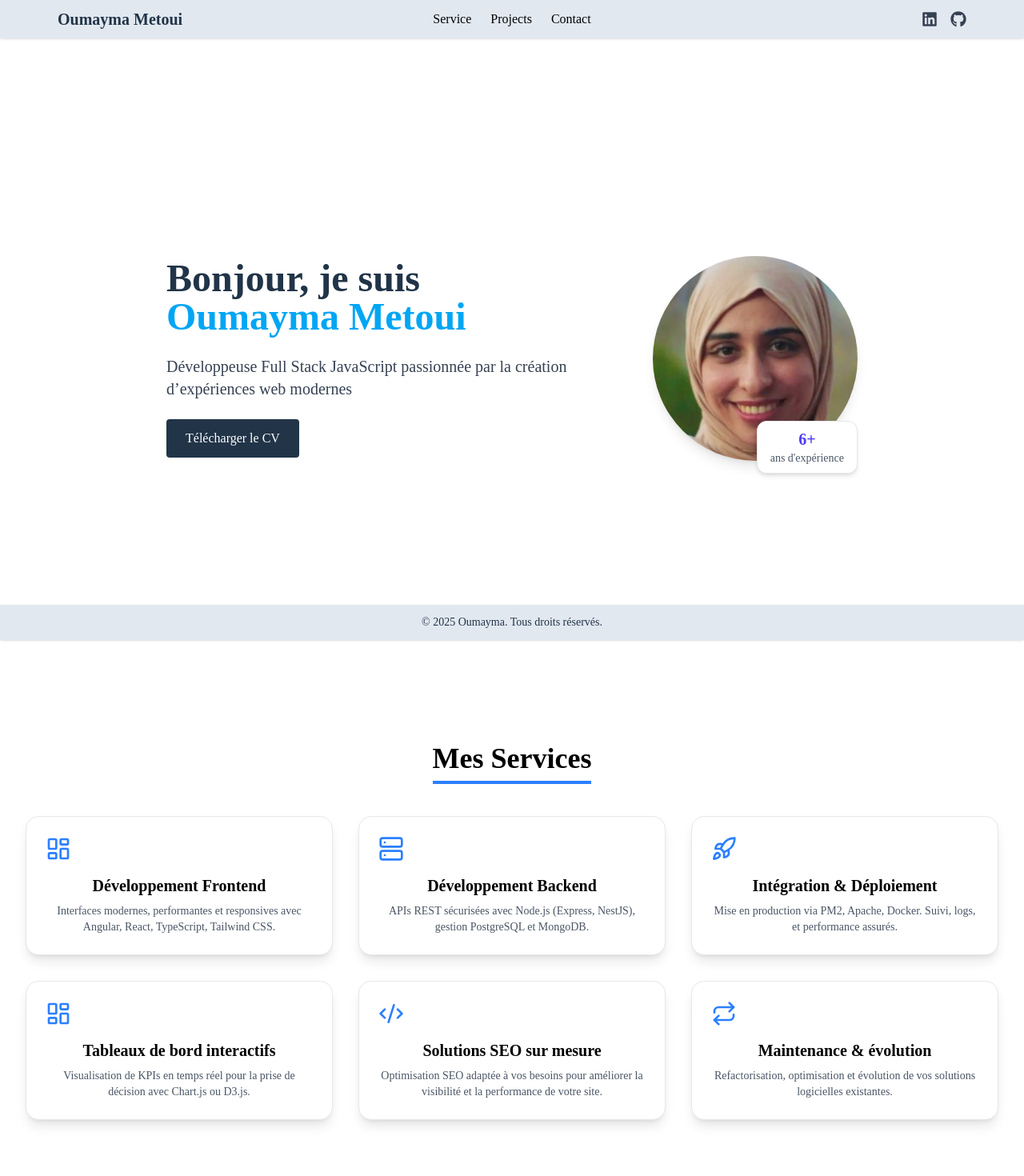
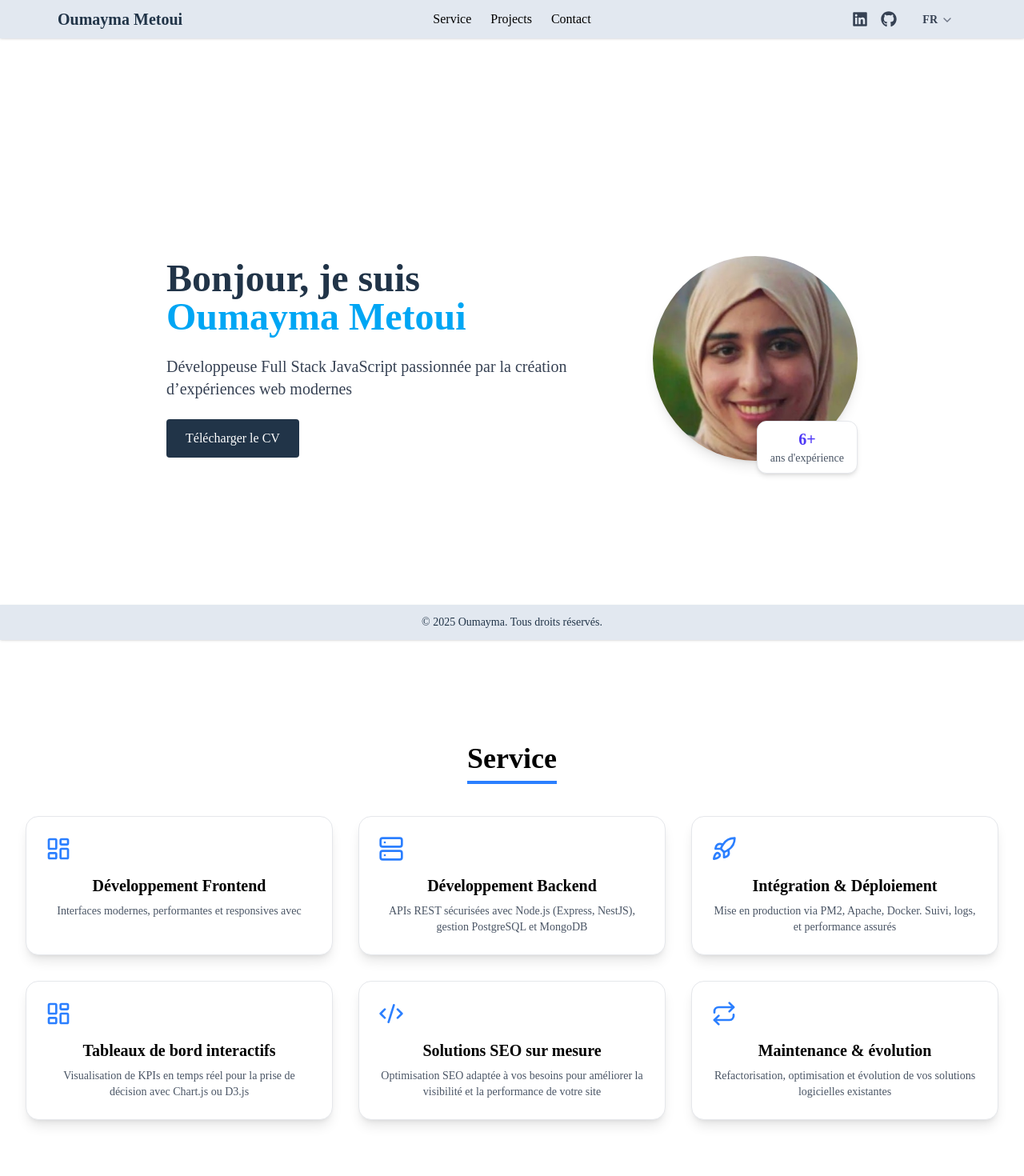
Before and after one commit to oumayma26/oumayma-metoui-portefolio, a React (Vite) app: page / in a window 1280 px wide. Shown: the top 1470 px of the page at 80% size. Built offline with nearby package versions, Linux system fonts and the light colour scheme.

Commit message:
Force rebuild and show language

```diff
--- a/src/components/LanguageSelector.jsx
+++ b/src/components/LanguageSelector.jsx
@@ -1,20 +1,61 @@
+import { useState, useRef, useEffect } from 'react';
 import { useTranslation } from 'react-i18next';
+import { ChevronDown } from 'lucide-react';
 
 export default function LanguageSelector() {
   const { i18n } = useTranslation();
+  const [open, setOpen] = useState(false);
+  const ref = useRef(null);
 
-  const handleChange = (e) => {
-    i18n.changeLanguage(e.target.value);
+  const languages = [
+    { code: 'en', label: 'English' },
+    { code: 'fr', label: 'Français' },
+  ];
+
+  const selectedLang = languages.find(l => l.code === i18n.language) || languages[0];
+
+  const handleChange = (code) => {
+    i18n.changeLanguage(code);
+    setOpen(false);
   };
 
+  useEffect(() => {
+    function handleClickOutside(event) {
+      if (ref.current && !ref.current.contains(event.target)) {
+        setOpen(false);
+      }
+    }
+    document.addEventListener('mousedown', handleClickOutside);
+    return () => document.removeEventListener('mousedown', handleClickOutside);
+  }, []);
+
   return (
-    <select
-      onChange={handleChange}
-      value={i18n.language}
-      className="bg-transparent text-sm border-none focus:outline-none cursor-pointer"
-    >
-      <option value="en">EN</option>
-      <option value="fr">FR</option>
-    </select>
+    <div className="relative inline-block text-left" ref={ref}>
+      <button
+        onClick={() => setOpen(!open)}
+        className="inline-flex items-center gap-1 px-4 py-1.5 rounded-full bg-transparent text-gray-700 dark:text-gray-200 text-sm font-semibold hover:bg-gray-100 dark:hover:bg-gray-800 focus:outline-none focus:ring-2 focus:ring-sky-500 transition"
+        aria-haspopup="true"
+        aria-expanded={open}
+      >
+        <span>{selectedLang.code.toUpperCase()}</span>
+        <ChevronDown size={16} className="text-gray-500 dark:text-gray-400" />
+      </button>
+
+      {open && (
+        <ul className="absolute right-0 mt-1 w-24 rounded-md bg-white dark:bg-gray-900 border border-gray-200 dark:border-gray-700 shadow-sm ring-1 ring-black ring-opacity-5 focus:outline-none z-50">
+          {languages.map((lang) => (
+            <li
+              key={lang.code}
+              onClick={() => handleChange(lang.code)}
+              className={`cursor-pointer select-none px-4 py-2 text-center text-sm text-gray-700 dark:text-gray-300 hover:bg-sky-100 dark:hover:bg-sky-700 ${
+                i18n.language === lang.code ? 'font-semibold text-sky-600 dark:text-sky-400' : ''
+              }`}
+            >
+              {lang.code.toUpperCase()}
+            </li>
+          ))}
+        </ul>
+      )}
+    </div>
   );
 }
--- a/src/layout/Navbar.jsx
+++ b/src/layout/Navbar.jsx
@@ -1,19 +1,20 @@
 import { useState } from "react";
-import { FaLinkedin, FaGithub, FaFilePdf, FaSun, FaEnvelope } from "react-icons/fa";
+import { FaLinkedin, FaGithub } from "react-icons/fa";
 import hamburger from "../assets/hamburger.svg";
 import close from "../assets/close.svg";
 import Button from "../components/Button";
-import LanguageSelector from "../components/LanguageSelector"
-
-const menuItems = [
-  // { label: "Accueil", href: "#home" },
-  { label: "Service", href: "#services" },
-  { label: "Projects", href: "#projects" },
-  { label: "Contact", href: "#contact" },
-];
+import LanguageSelector from "../components/LanguageSelector";
+import { useTranslation } from "react-i18next";
 
 export default function Navbar() {
   const [showMenu, setShowMenu] = useState(false);
+  const { t } = useTranslation();
+
+  const menuItems = [
+    { label: t("Service"), href: "#services" },
+    { label: t("Projects"), href: "#projects" },
+    { label: t("Contact"), href: "#contact" },
+  ];
 
   const renderMenuItems = () =>
     menuItems.map(({ label, href }) => (
@@ -37,14 +38,21 @@ export default function Navbar() {
         </ul>
 
         <div className="absolute right-0 hidden sm:flex items-center gap-4 text-xl text-gray-700 px-2">
-            {/* <a href="#" > <FaSun /> </a> */}
-          <Button href="https://linkedin.com/in/oumayma-metoui-9506412a5" ><FaLinkedin /></Button>
-          <Button href="https://github.com/oumayma26" ><FaGithub /></Button>
-          {/* <LanguageSelector /> */}
+          <Button href="https://linkedin.com/in/oumayma-metoui-9506412a5">
+            <FaLinkedin />
+          </Button>
+          <Button href="https://github.com/oumayma26">
+            <FaGithub />
+          </Button>
+          <LanguageSelector />
         </div>
 
         {/* === Bouton burger - mobile === */}
-        <button onClick={() => setShowMenu(!showMenu)} className="sm:hidden ml-auto" aria-label="Toggle menu">
+        <button
+          onClick={() => setShowMenu(!showMenu)}
+          className="sm:hidden ml-auto"
+          aria-label="Toggle menu"
+        >
           <img className="w-5" src={showMenu ? close : hamburger} alt="menu" />
         </button>
       </div>
--- a/src/i18n.js
+++ b/src/locales/i18n.js
@@ -3,8 +3,8 @@ import i18n from 'i18next';
 import { initReactI18next } from 'react-i18next';
 import LanguageDetector from 'i18next-browser-languagedetector';
 
-import translationEN from './locales/i18n/en.json';
-import translationFR from './locales/i18n/fr.json';
+import translationEN from './i18n/en.json';
+import translationFR from './i18n/fr.json';
 
 const resources = {
   en: { translation: translationEN },
--- a/src/locales/i18n/en.json
+++ b/src/locales/i18n/en.json
@@ -1,4 +1,32 @@
 {
   "Bonjour, je suis": "Hello, I am",
-  "Développeuse Full Stack JavaScript passionnée par la création d’expériences web modernes": "Full Stack JavaScript developer passionate about creating modern web experiences"
+  "Développeuse Full Stack JavaScript passionnée par la création d’expériences web modernes": "Full Stack JavaScript Developer passionate about creating modern web experiences",
+  "ans d'expérience": "years of experience",
+  "Télécharger le CV": "Download CV",
+  "Service": "Service",
+  "Projects": "Projects",
+  "Contact": "Contact",
+  "Développement Frontend": "Frontend Development",
+  "Interfaces modernes, performantes et responsives avec": "Modern, high-performance, and responsive interfaces with",
+  "Développement Backend": "Backend Development",
+  "APIs REST sécurisées avec Node.js (Express, NestJS), gestion PostgreSQL et MongoDB": "Secure REST APIs with Node.js (Express, NestJS), PostgreSQL and MongoDB management",
+  "Intégration & Déploiement": "Integration & Deployment",
+  "Mise en production via PM2, Apache, Docker. Suivi, logs, et performance assurés": "Production deployment via PM2, Apache, Docker. Monitoring, logging, and performance ensured",
+  "Tableaux de bord interactifs": "Interactive Dashboards",
+  "Visualisation de KPIs en temps réel pour la prise de décision avec Chart.js ou D3.js": "Real-time KPI visualization for decision-making using Chart.js or D3.js",
+  "Solutions SEO sur mesure": "Custom SEO Solutions",
+  "Optimisation SEO adaptée à vos besoins pour améliorer la visibilité et la performance de votre site": "SEO optimization tailored to your needs to improve your site's visibility and performance",
+  "Maintenance & évolution": "Maintenance & Evolution",
+  "Refactorisation, optimisation et évolution de vos solutions logicielles existantes": "Refactoring, optimization, and evolution of your existing software solutions",
+  "Mes projets": "My Projects",
+  "Démo": "Demo",
+  "Adresse": "Address",
+  "Téléphone": "Phone",
+  "Email": "Email",
+  "Nom": "Name",
+  "Sujet": "Subject",
+  "Message": "Message",
+  "Envoyer": "Send",
+  "Tous droits réservés": "All rights reserved",
+  "Merci ! Votre message a été envoyé": "Thank you! Your message has been sent"
 }
--- a/src/locales/i18n/fr.json
+++ b/src/locales/i18n/fr.json
@@ -1,4 +1,32 @@
 {
   "Bonjour, je suis": "Bonjour, je suis",
-  "Développeuse Full Stack JavaScript passionnée par la création d’expériences web modernes": "Développeuse Full Stack JavaScript passionnée par la création d’expériences web modernes"
+  "Développeuse Full Stack JavaScript passionnée par la création d’expériences web modernes": "Développeuse Full Stack JavaScript passionnée par la création d’expériences web modernes",
+  "ans d'expérience": "ans d'expérience",
+  "Télécharger le CV": "Télécharger le CV",
+  "Service": "Service",
+  "Projects": "Projects",
+  "Contact": "Contact",
+  "Développement Frontend": "Développement Frontend",
+  "Interfaces modernes, performantes et responsives avec": "Interfaces modernes, performantes et responsives avec",
+  "Développement Backend": "Développement Backend",
+  "APIs REST sécurisées avec Node.js (Express, NestJS), gestion PostgreSQL et MongoDB": "APIs REST sécurisées avec Node.js (Express, NestJS), gestion PostgreSQL et MongoDB",
+  "Intégration & Déploiement": "Intégration & Déploiement",
+  "Mise en production via PM2, Apache, Docker. Suivi, logs, et performance assurés": "Mise en production via PM2, Apache, Docker. Suivi, logs, et performance assurés",
+  "Tableaux de bord interactifs": "Tableaux de bord interactifs",
+  "Visualisation de KPIs en temps réel pour la prise de décision avec Chart.js ou D3.js": "Visualisation de KPIs en temps réel pour la prise de décision avec Chart.js ou D3.js",
+  "Solutions SEO sur mesure": "Solutions SEO sur mesure",
+  "Optimisation SEO adaptée à vos besoins pour améliorer la visibilité et la performance de votre site": "Optimisation SEO adaptée à vos besoins pour améliorer la visibilité et la performance de votre site",
+  "Maintenance & évolution": "Maintenance & évolution",
+  "Refactorisation, optimisation et évolution de vos solutions logicielles existantes": "Refactorisation, optimisation et évolution de vos solutions logicielles existantes",
+  "Mes projets": "Mes projets",
+  "Démo": "Démo",
+  "Adresse": "Adresse",
+  "Téléphone": "Téléphone",
+  "Email": "Email",
+  "Nom": "Nom",
+  "Sujet": "Sujet",
+  "Message": "Message",
+  "Envoyer": "Envoyer",
+  "Tous droits réservés": "Tous droits réservés",
+  "Merci ! Votre message a été envoyé": "Merci ! Votre message a été envoyé"
 }
--- a/src/main.jsx
+++ b/src/main.jsx
@@ -3,7 +3,7 @@ import { createRoot } from 'react-dom/client'
 import './index.css'
 
 import App from './App.jsx'
-import './i18n';
+import './locales/i18n.js'
 
 createRoot(document.getElementById('root')).render(
   <StrictMode>
--- a/src/pages/Services.jsx
+++ b/src/pages/Services.jsx
@@ -1,50 +1,46 @@
-import React from 'react'
+import React from 'react';
 import { motion } from 'framer-motion';
 import { Code2, LayoutDashboard, Server, Repeat, Rocket } from 'lucide-react';
+import { useTranslation } from 'react-i18next';
 
 export default function Services() {
+  const { t } = useTranslation();
 
   const services = [
     {
       icon: <LayoutDashboard size={32} className="text-blue-500" />,
-    title: 'Développement Frontend',
-    description:
-      'Interfaces modernes, performantes et responsives avec Angular, React, TypeScript, Tailwind CSS.',
+      title: t('Développement Frontend'),
+      description: t('Interfaces modernes, performantes et responsives avec'),
     },
     {
       icon: <Server size={32} className="text-blue-500" />,
-    title: 'Développement Backend',
-    description:
-      'APIs REST sécurisées avec Node.js (Express, NestJS), gestion PostgreSQL et MongoDB.',
+      title: t('Développement Backend'),
+      description: t('APIs REST sécurisées avec Node.js (Express, NestJS), gestion PostgreSQL et MongoDB'),
     },
     {
       icon: <Rocket size={32} className="text-blue-500" />,
-    title: 'Intégration & Déploiement',
-    description:
-      'Mise en production via PM2, Apache, Docker. Suivi, logs, et performance assurés.',
+      title: t('Intégration & Déploiement'),
+      description: t('Mise en production via PM2, Apache, Docker. Suivi, logs, et performance assurés'),
     },
     {
       icon: <LayoutDashboard size={32} className="text-blue-500" />,
-    title: 'Tableaux de bord interactifs',
-    description:
-      'Visualisation de KPIs en temps réel pour la prise de décision avec Chart.js ou D3.js.',
+      title: t('Tableaux de bord interactifs'),
+      description: t('Visualisation de KPIs en temps réel pour la prise de décision avec Chart.js ou D3.js'),
     },
     {
       icon: <Code2 size={32} className="text-blue-500" />,
-    title: 'Solutions SEO sur mesure',
-    description:
-      'Optimisation SEO adaptée à vos besoins pour améliorer la visibilité et la performance de votre site.',
+      title: t('Solutions SEO sur mesure'),
+      description: t('Optimisation SEO adaptée à vos besoins pour améliorer la visibilité et la performance de votre site'),
     },
     {
       icon: <Repeat size={32} className="text-blue-500" />,
-    title: 'Maintenance & évolution',
-    description:
-      'Refactorisation, optimisation et évolution de vos solutions logicielles existantes.',
+      title: t('Maintenance & évolution'),
+      description: t('Refactorisation, optimisation et évolution de vos solutions logicielles existantes'),
     },
   ];
+
   return (
-    <section id="services" className='container mx-auto'>
-
+    <section id="services" className="container mx-auto">
       <motion.div
         initial={{ opacity: 0, y: 30 }}
         whileInView={{ opacity: 1, y: 0 }}
@@ -52,7 +48,7 @@ export default function Services() {
         viewport={{ once: true }}
       >
         <h2 className="text-4xl font-bold mb-10 border-b-4 inline-block border-blue-500 pb-2 dark:text-white">
-          Mes Services
+          {t('Service')}
         </h2>
         <div className="grid gap-8 sm:grid-cols-2 lg:grid-cols-3">
           {services.map((service, index) => (
@@ -74,5 +70,5 @@ export default function Services() {
         </div>
       </motion.div>
     </section>
-  )
+  );
 }
```
Also changed, not shown: src/pages/Contact.jsx (+16 -11 lines), src/pages/Home.jsx (+5 -5 lines), src/pages/Projects.jsx (+12 -12 lines). Lines whose indentation alone changed are shown as unchanged.
